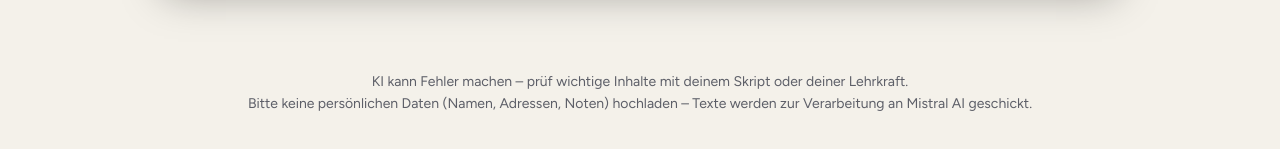
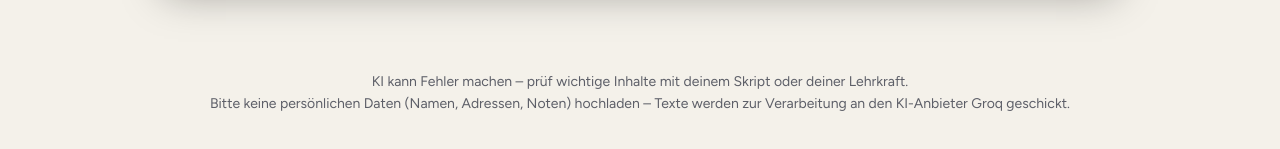
Before and after one commit to user3124-design/lernhelfer, a website: page index.html in a window 1280 px wide. Shown: the part 971-1120 px from the top of the page. Drawn offline with Linux system fonts and the light colour scheme.

Commit message:
Update index.html

```diff
--- a/index.html
+++ b/index.html
@@ -158,7 +158,7 @@ footer{color:var(--soft);font-size:14px;text-align:center;padding:24px 16px 40px
     </section>
   </div>
 </div></main>
-<footer>KI kann Fehler machen – prüf wichtige Inhalte mit deinem Skript oder deiner Lehrkraft.<br>Bitte keine persönlichen Daten (Namen, Adressen, Noten) hochladen – Texte werden zur Verarbeitung an Mistral AI geschickt.</footer>
+<footer>KI kann Fehler machen – prüf wichtige Inhalte mit deinem Skript oder deiner Lehrkraft.<br>Bitte keine persönlichen Daten (Namen, Adressen, Noten) hochladen – Texte werden zur Verarbeitung an den KI-Anbieter Groq geschickt.</footer>
 
 <script>
 {
```
